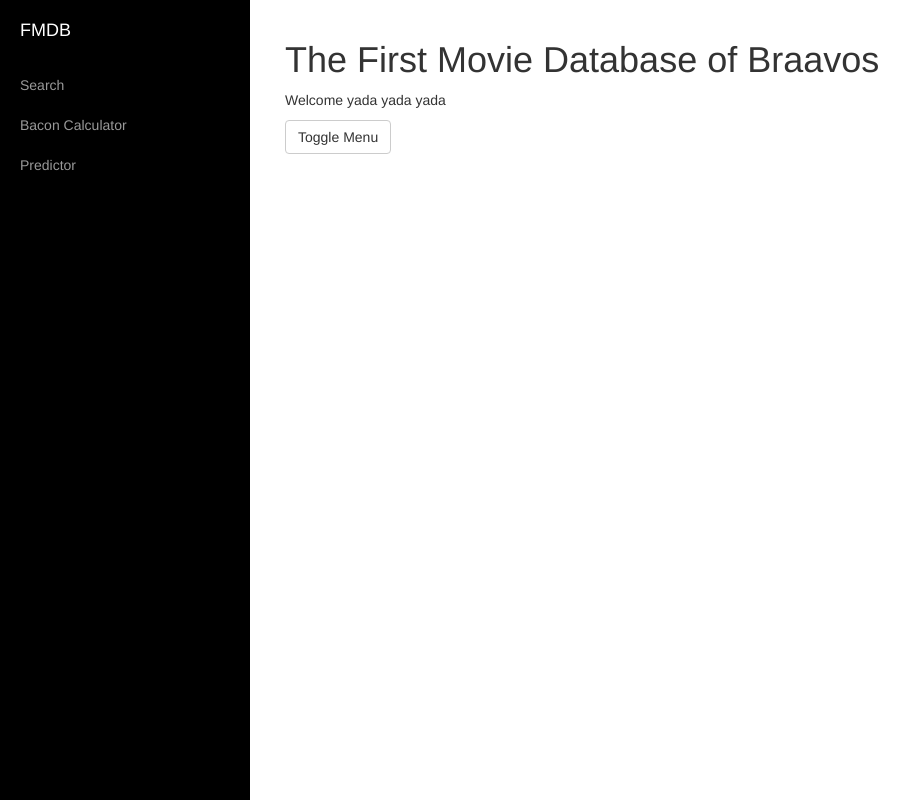
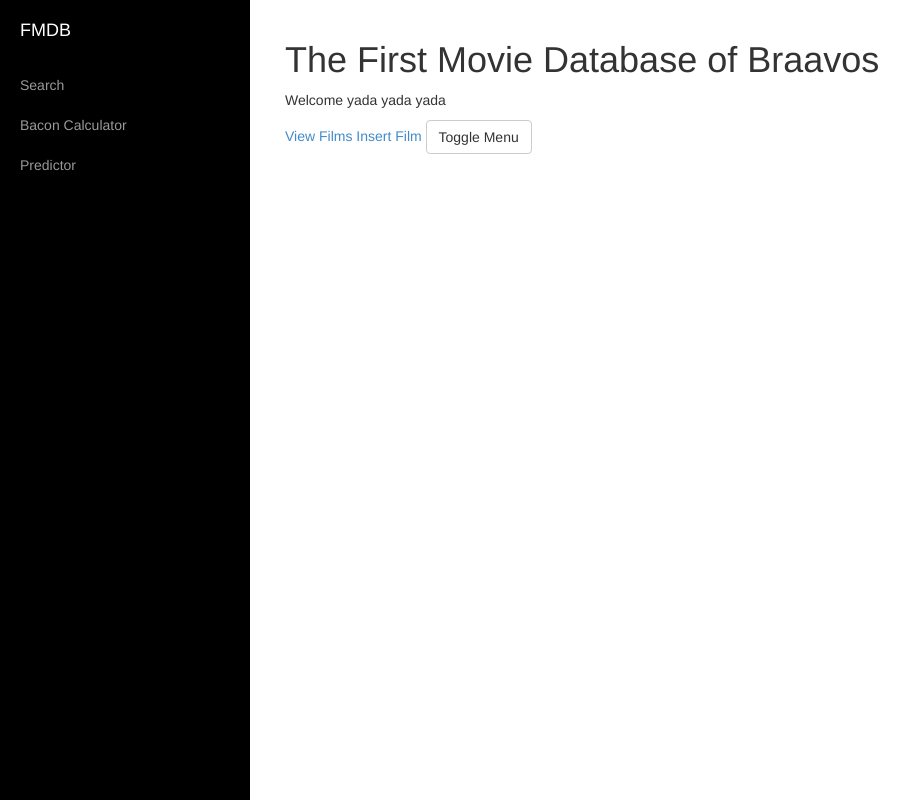
Before and after one commit to shuyangli/TheIronBank, a PHP site: page / in a window 1280 px wide. Shown: the whole page, without its empty margins (0-921 px from the left). Run offline with PHP 8.4, Linux system fonts and the light colour scheme.

Commit message:
navigation on main page

```diff
--- a/index.php
+++ b/index.php
@@ -47,6 +47,8 @@
                     <div class="col-lg-12">
                         <h1>The First Movie Database of Braavos</h1>
                         <p>Welcome yada yada yada</p>
+                        <a href="films.php">View Films</a>
+                        <a href="insert_film>form.php">Insert Film</a>
                         <a href="#menu-toggle" class="btn btn-default" id="menu-toggle">Toggle Menu</a>
                     </div>
                 </div>
```
